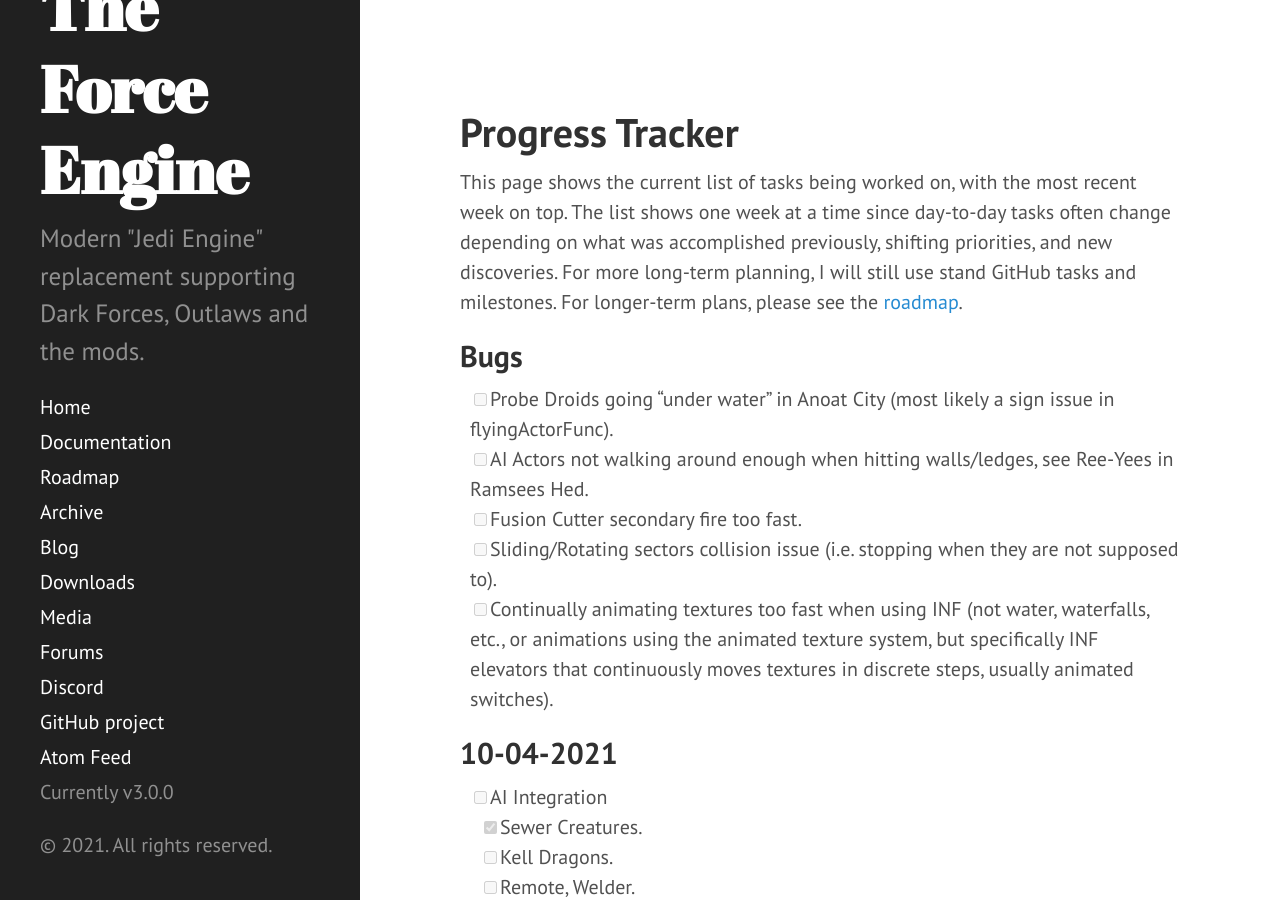
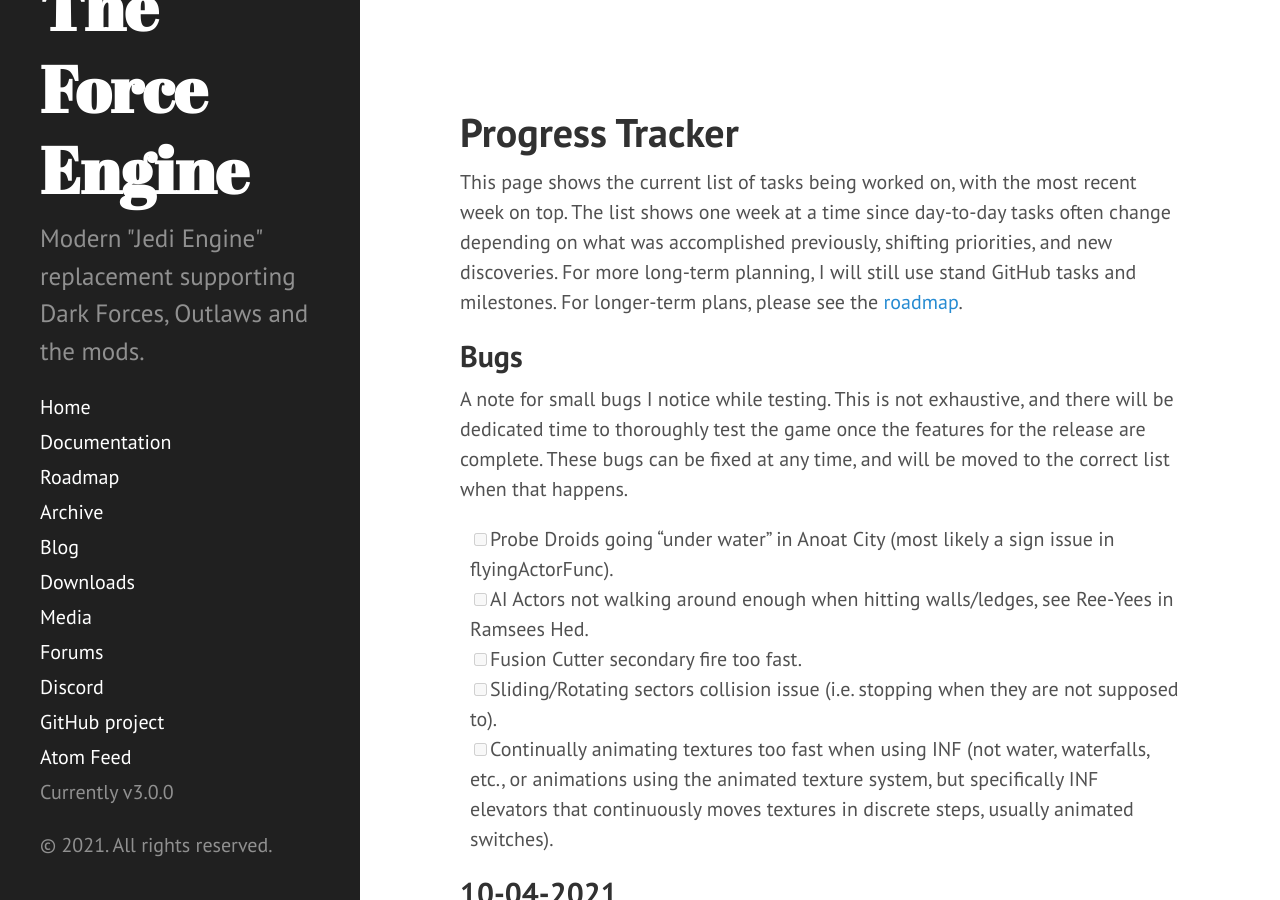
Before and after one commit to TheForceEngine/TheForceEngine.github.io, a Jekyll site: the page built from ProgressTracker.md, in a window 1280 px wide and 900 px high. Built offline with Jekyll 4.4.1, drawn with Linux system fonts in a browser that asks for light colours.

Commit message:
Update ProgressTracker.md

```diff
--- a/ProgressTracker.md
+++ b/ProgressTracker.md
@@ -7,6 +7,7 @@
 This page shows the current list of tasks being worked on, with the most recent week on top. The list shows one week at a time since day-to-day tasks often change depending on what was accomplished previously, shifting priorities, and new discoveries. For more long-term planning, I will still use stand GitHub tasks and milestones. For longer-term plans, please see the [roadmap](Roadmap.html).
 
 ## Bugs
+A note for small bugs I notice while testing. This is not exhaustive, and there will be dedicated time to thoroughly test the game once the features for the release are complete. These bugs can be fixed at any time, and will be moved to the correct list when that happens.
 - [ ] Probe Droids going "under water" in Anoat City (most likely a sign issue in flyingActorFunc).
 - [ ] AI Actors not walking around enough when hitting walls/ledges, see Ree-Yees in Ramsees Hed.
 - [ ] Fusion Cutter secondary fire too fast.
```
